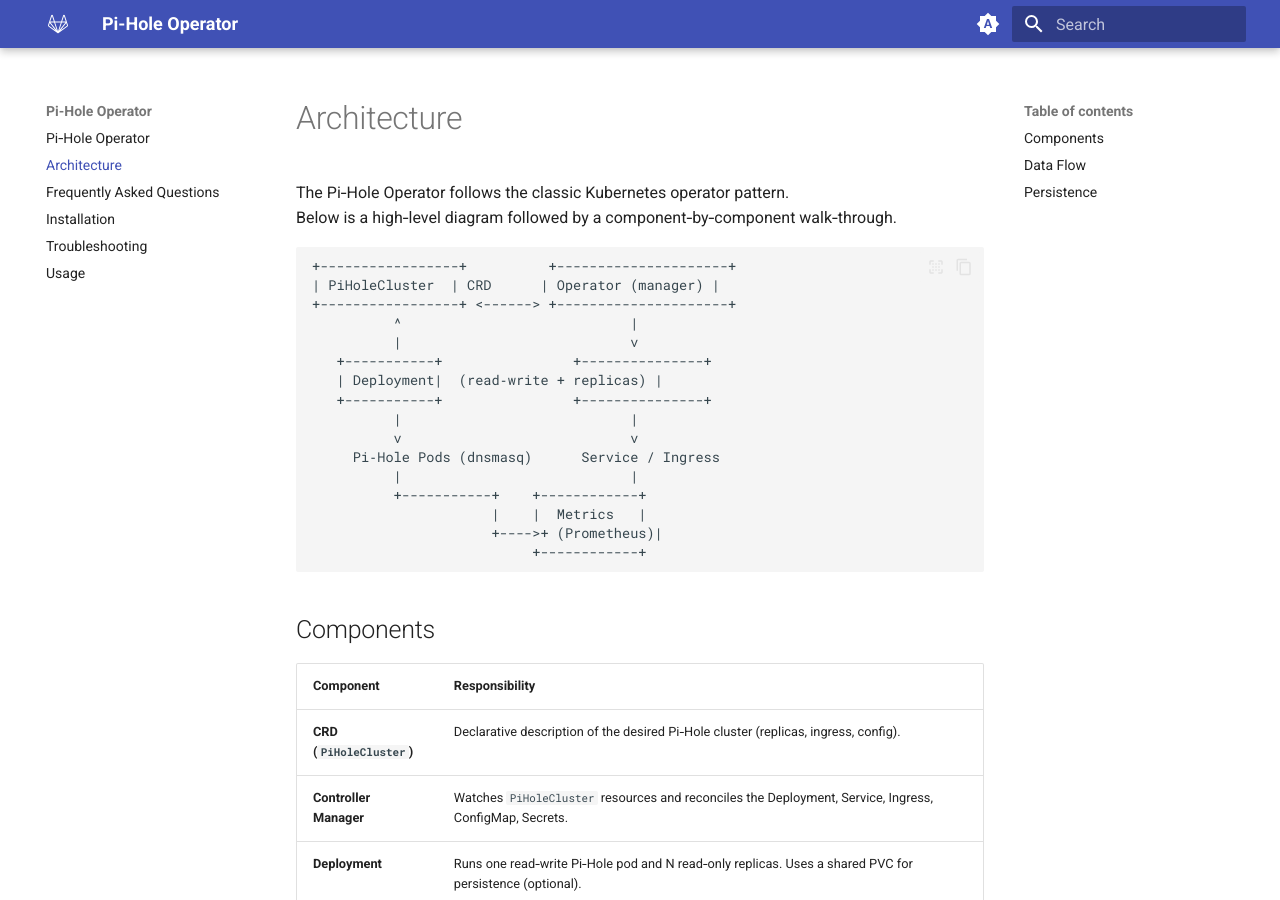
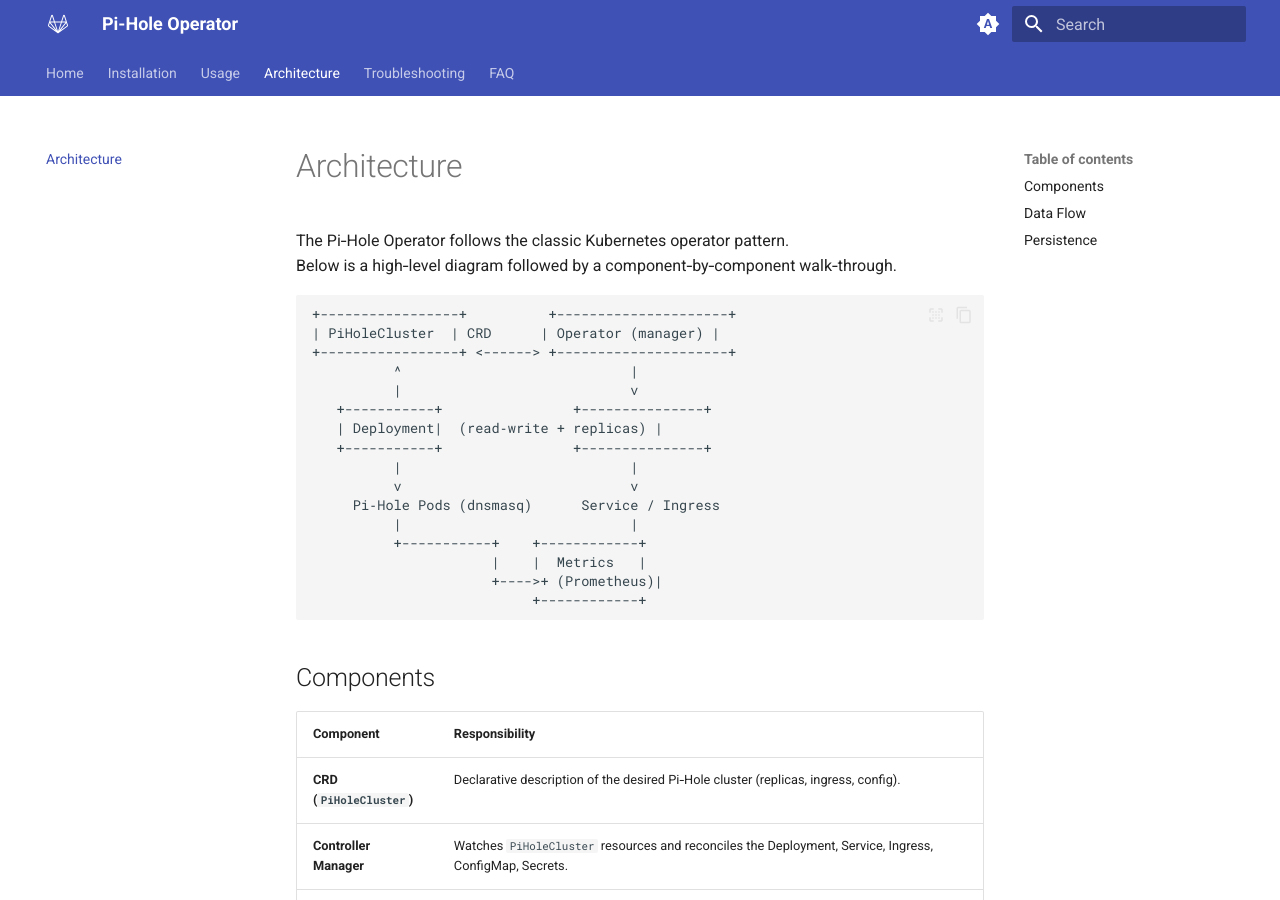
Before and after one commit to Supporterino/Pi-Hole-Operator, an MkDocs documentation site: the page built from docs/docs/architecture.md, in a window 1280 px wide and 900 px high. Built offline with MkDocs 1.6.1 and Material for MkDocs 9.7.7, drawn with Linux system fonts in a browser that asks for light colours.

Commit message:
feat: add navigation tabs and nav structure to mkdocs.yml

```diff
--- a/docs/mkdocs.yml
+++ b/docs/mkdocs.yml
@@ -16,6 +16,7 @@ theme:
     - content.code.copy
     - content.code.select
     - content.code.annotate
+    - navigation.tabs
     - navigation.instant
     - navigation.instant.progress
     - navigation.tracking
@@ -39,6 +40,15 @@ theme:
 plugins:
   - search
   - social
+
+nav:
+  - Home: index.md
+  - Installation: installation.md
+  - Usage: usage.md
+  - Architecture: architecture.md
+  - Troubleshooting: troubleshooting.md
+  - FAQ: faq.md
+
 extra:
   generator: false
   social:
```
